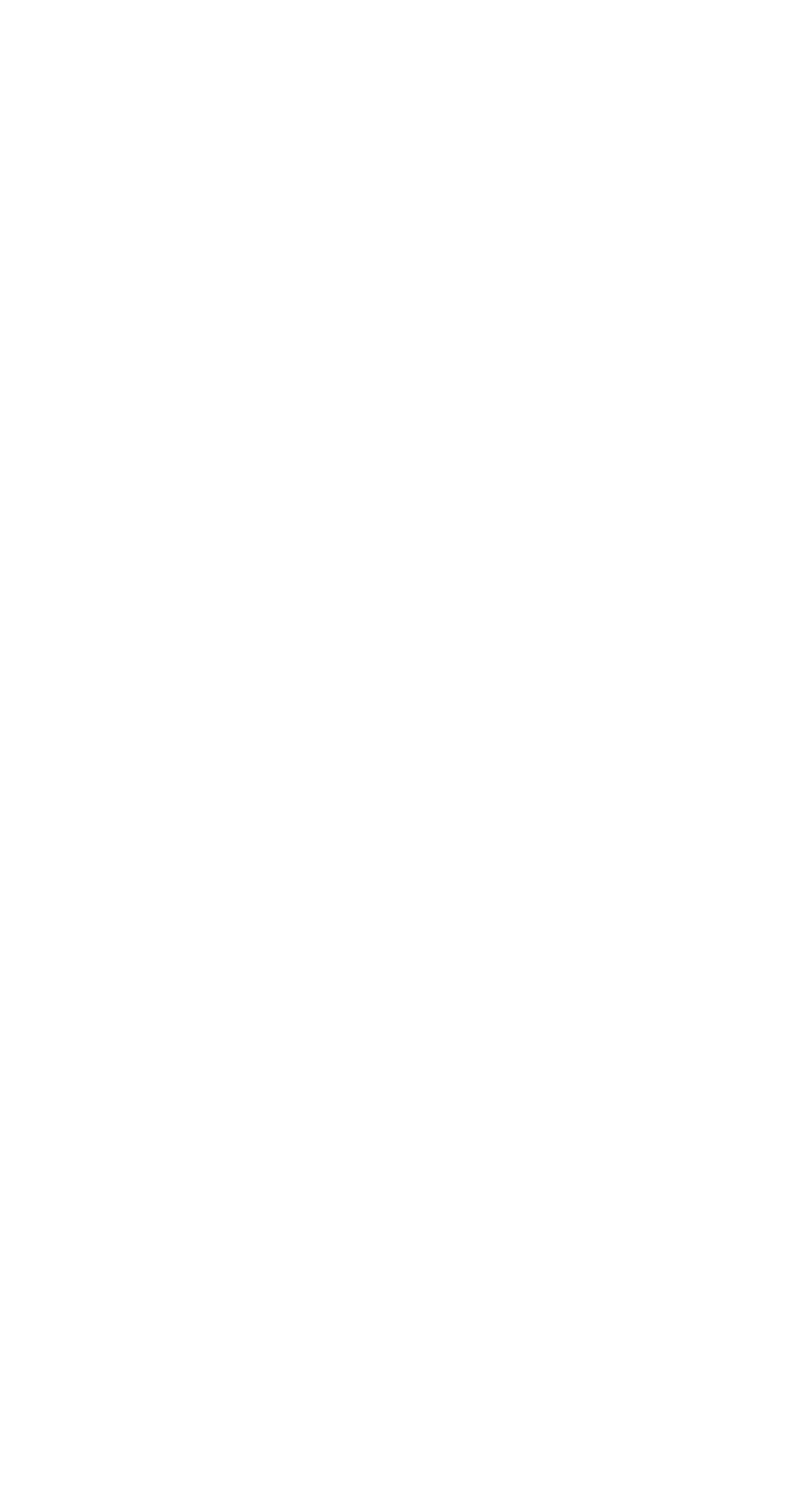
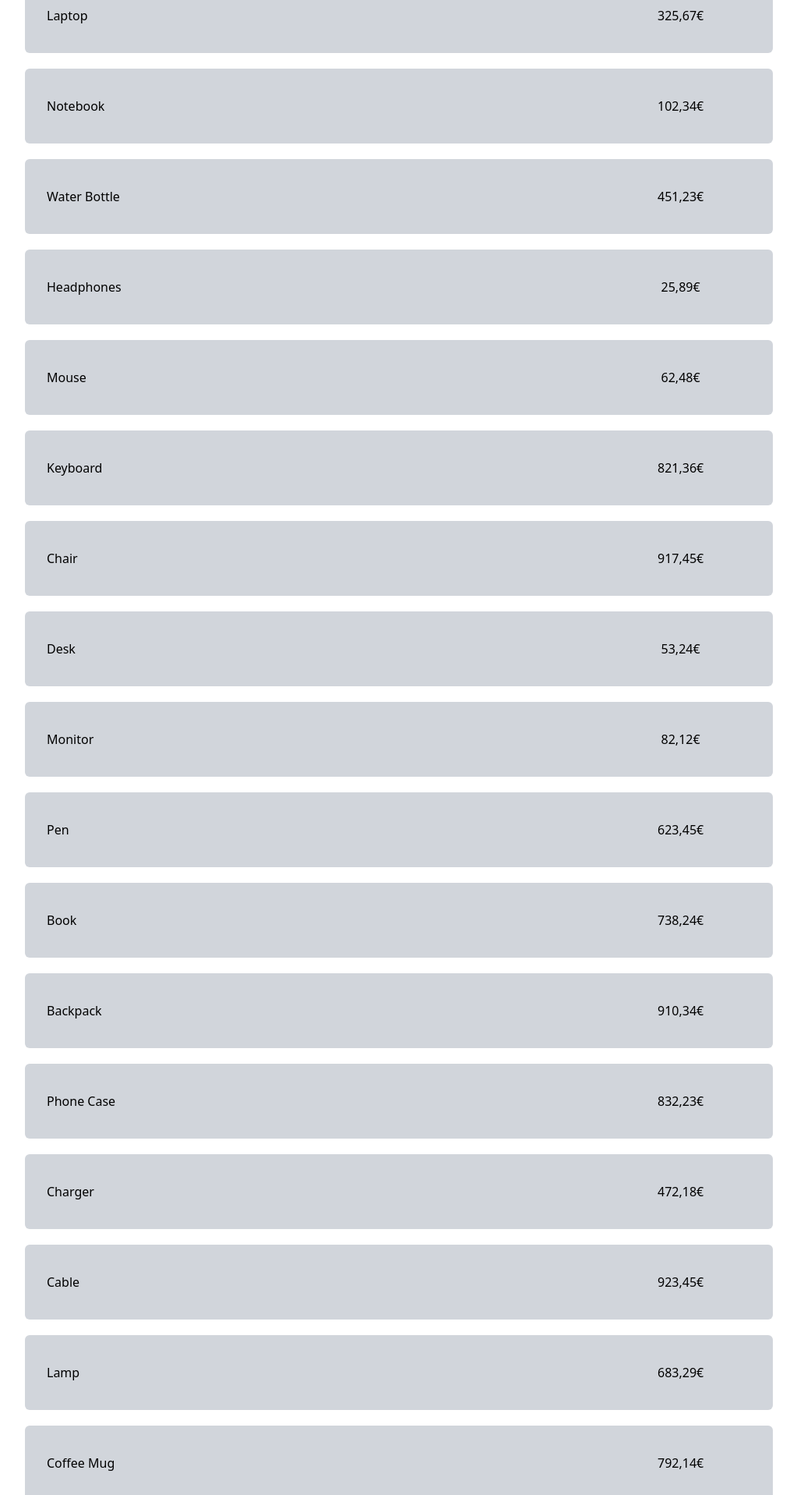
Before and after one commit to drapisarda/dr-web-cards-transactions, a Vue app: page / in a window 1280 px wide. Shown: the part 720-2637 px from the top of the page at 78% size, without its empty margins (128-1151 px from the left). Before the commit the page ends 800 px from the top, so only its background shows below. Built offline with nearby package versions, Linux system fonts and the light colour scheme.

Commit message:
extended transactions

```diff
--- a/src/composables/getTransactions.ts
+++ b/src/composables/getTransactions.ts
@@ -6,7 +6,7 @@ export default async function getTransactions(cardId: string, amountFilterValue:
     throw new Error("Invalid card selected")
   }
 
-  const transactionsModule = await import('../data/transactions.json' as any)
+  const transactionsModule = await import('../data/transactions_extended.json' as any)
   const transactionsContainer : TransactionsContainer = transactionsModule.default
 
   if (cardId in transactionsContainer) {
--- /dev/null
+++ b/src/data/transactions_extended.json
@@ -0,0 +1,396 @@
+{
+  "lkmfkl-mlfkm-dlkfm": [
+    {
+      "id": "lkmlk-5kkm5-55gg",
+      "amount": 123.88,
+      "description": "Food"
+    },
+    {
+      "id": "43mm3-lkm4-55gg",
+      "amount": 33.48,
+      "description": "Snack"
+    },
+    {
+      "id": "eefe-5kkm5-ffeefe",
+      "amount": 28.38,
+      "description": "Tickets"
+    },
+    {
+      "id": "abc12-def34-ghi56",
+      "amount": 325.67,
+      "description": "Laptop"
+    },
+    {
+      "id": "jkl78-mno90-pqr12",
+      "amount": 102.34,
+      "description": "Notebook"
+    },
+    {
+      "id": "stu34-vwx56-yza78",
+      "amount": 451.23,
+      "description": "Water Bottle"
+    },
+    {
+      "id": "bcd12-efg34-hij56",
+      "amount": 25.89,
+      "description": "Headphones"
+    },
+    {
+      "id": "klm78-nop90-qrs12",
+      "amount": 62.48,
+      "description": "Mouse"
+    },
+    {
+      "id": "tuv34-wxy56-zab78",
+      "amount": 821.36,
+      "description": "Keyboard"
+    },
+    {
+      "id": "cde12-fgh34-ijk56",
+      "amount": 917.45,
+      "description": "Chair"
+    },
+    {
+      "id": "def34-ghi56-jkl78",
+      "amount": 53.24,
+      "description": "Desk"
+    },
+    {
+      "id": "efg34-hij56-klm78",
+      "amount": 82.12,
+      "description": "Monitor"
+    },
+    {
+      "id": "fgh34-ijk56-lmn78",
+      "amount": 623.45,
+      "description": "Pen"
+    },
+    {
+      "id": "ghi34-jkl56-mno78",
+      "amount": 738.24,
+      "description": "Book"
+    },
+    {
+      "id": "hij34-klm56-nop78",
+      "amount": 910.34,
+      "description": "Backpack"
+    },
+    {
+      "id": "ijk34-lmn56-opq78",
+      "amount": 832.23,
+      "description": "Phone Case"
+    },
+    {
+      "id": "jkl34-mno56-pqr78",
+      "amount": 472.18,
+      "description": "Charger"
+    },
+    {
+      "id": "klm34-nop56-qrs78",
+      "amount": 923.45,
+      "description": "Cable"
+    },
+    {
+      "id": "lmn34-opq56-rst78",
+      "amount": 683.29,
+      "description": "Lamp"
+    },
+    {
+      "id": "mno34-pqr56-stu78",
+      "amount": 792.14,
+      "description": "Coffee Mug"
+    },
+    {
+      "id": "nop34-qrs56-tuv78",
+      "amount": 63.12,
+      "description": "Sunglasses"
+    },
+    {
+      "id": "opq34-rst56-uvw78",
+      "amount": 234.56,
+      "description": "Watch"
+    },
+    {
+      "id": "pqr34-stu56-vwx78",
+      "amount": 789.45,
+      "description": "Shoes"
+    },
+    {
+      "id": "qrs34-tuv56-wxy78",
+      "amount": 645.23,
+      "description": "Jacket"
+    },
+    {
+      "id": "rst34-uvw56-xyz78",
+      "amount": 527.34,
+      "description": "Gloves"
+    },
+    {
+      "id": "stu34-vwx56-yza78",
+      "amount": 278.45,
+      "description": "Hat"
+    },
+    {
+      "id": "tuv34-wxy56-zab78",
+      "amount": 914.32,
+      "description": "Scarf"
+    },
+    {
+      "id": "uvw34-xyz56-abc78",
+      "amount": 381.45,
+      "description": "Umbrella"
+    },
+    {
+      "id": "vwx34-yza56-bcd78",
+      "amount": 627.89,
+      "description": "Wallet"
+    },
+    {
+      "id": "wxy34-zab56-cde78",
+      "amount": 832.19,
+      "description": "Purse"
+    },
+    {
+      "id": "xyz34-abc56-def78",
+      "amount": 59.34,
+      "description": "Tablet"
+    },
+    {
+      "id": "yza34-bcd56-efg78",
+      "amount": 243.67,
+      "description": "Camera"
+    },
+    {
+      "id": "zab34-cde56-fgh78",
+      "amount": 834.12,
+      "description": "Laptop"
+    },
+    {
+      "id": "abc34-def56-ghi78",
+      "amount": 365.47,
+      "description": "Notebook"
+    },
+    {
+      "id": "bcd34-efg56-hij78",
+      "amount": 713.29,
+      "description": "Water Bottle"
+    },
+    {
+      "id": "cde34-fgh56-ijk78",
+      "amount": 654.78,
+      "description": "Headphones"
+    },
+    {
+      "id": "def34-ghi56-jkl78",
+      "amount": 71.34,
+      "description": "Mouse"
+    },
+    {
+      "id": "efg34-hij56-klm78",
+      "amount": 591.23,
+      "description": "Keyboard"
+    },
+    {
+      "id": "fgh34-ijk56-lmn78",
+      "amount": 857.45,
+      "description": "Chair"
+    }
+  ],
+  "elek-n3lk-4m3lk4": [
+    {
+      "id": "lkmlk-5kkm5-55gg",
+      "amount": 21.88,
+      "description": "T-Shirt"
+    },
+    {
+      "id": "43mm3-lkm4-55gg",
+      "amount": 33.48,
+      "description": "Smart Phone"
+    },
+    {
+      "id": "eefe-5kkm5-ffeefe",
+      "amount": 2.58,
+      "description": "Chocolate Bar"
+    },
+    {
+      "id": "abc12-def34-ghi56",
+      "amount": 815.23,
+      "description": "Desk"
+    },
+    {
+      "id": "jkl78-mno90-pqr12",
+      "amount": 345.78,
+      "description": "Phone Case"
+    },
+    {
+      "id": "stu34-vwx56-yza78",
+      "amount": 128.34,
+      "description": "Tablet"
+    },
+    {
+      "id": "bcd12-efg34-hij56",
+      "amount": 237.45,
+      "description": "Coffee Mug"
+    },
+    {
+      "id": "klm78-nop90-qrs12",
+      "amount": 982.12,
+      "description": "Sunglasses"
+    },
+    {
+      "id": "tuv34-wxy56-zab78",
+      "amount": 765.89,
+      "description": "Watch"
+    },
+    {
+      "id": "cde12-fgh34-ijk56",
+      "amount": 7.34,
+      "description": "Shoes"
+    },
+    {
+      "id": "def34-ghi56-jkl78",
+      "amount": 456.12,
+      "description": "Jacket"
+    },
+    {
+      "id": "efg34-hij56-klm78",
+      "amount": 27.98,
+      "description": "Gloves"
+    },
+    {
+      "id": "fgh34-ijk56-lmn78",
+      "amount": 891.45,
+      "description": "Hat"
+    },
+    {
+      "id": "ghi34-jkl56-mno78",
+      "amount": 710.32,
+      "description": "Scarf"
+    },
+    {
+      "id": "hij34-klm56-nop78",
+      "amount": 456.23,
+      "description": "Umbrella"
+    },
+    {
+      "id": "ijk34-lmn56-opq78",
+      "amount": 384.78,
+      "description": "Wallet"
+    },
+    {
+      "id": "jkl34-mno56-pqr78",
+      "amount": 192.34,
+      "description": "Purse"
+    },
+    {
+      "id": "klm34-nop56-qrs78",
+      "amount": 827.89,
+      "description": "Tablet"
+    },
+    {
+      "id": "lmn34-opq56-rst78",
+      "amount": 681.45,
+      "description": "Camera"
+    },
+    {
+      "id": "mno34-pqr56-stu78",
+      "amount": 374.78,
+      "description": "Laptop"
+    },
+    {
+      "id": "nop34-qrs56-tuv78",
+      "amount": 59.45,
+      "description": "Notebook"
+    },
+    {
+      "id": "opq34-rst56-uvw78",
+      "amount": 417.12,
+      "description": "Water Bottle"
+    },
+    {
+      "id": "pqr34-stu56-vwx78",
+      "amount": 893.23,
+      "description": "Headphones"
+    },
+    {
+      "id": "qrs34-tuv56-wxy78",
+      "amount": 729.34,
+      "description": "Mouse"
+    },
+    {
+      "id": "rst34-uvw56-xyz78",
+      "amount": 516.89,
+      "description": "Keyboard"
+    },
+    {
+      "id": "stu34-vwx56-yza78",
+      "amount": 671.45,
+      "description": "Chair"
+    },
+    {
+      "id": "tuv34-wxy56-zab78",
+      "amount": 243.12,
+      "description": "Desk"
+    },
+    {
+      "id": "uvw34-xyz56-abc78",
+      "amount": 189.34,
+      "description": "Phone Case"
+    },
+    {
+      "id": "vwx34-yza56-bcd78",
+      "amount": 2.89,
+      "description": "Tablet"
+    },
+    {
+      "id": "wxy34-zab56-cde78",
+      "amount": 738.45,
+      "description": "Coffee Mug"
+    },
+    {
+      "id": "xyz34-abc56-def78",
+      "amount": 891.12,
+      "description": "Sunglasses"
+    },
+    {
+      "id": "yza34-bcd56-efg78",
+      "amount": 450.34,
+      "description": "Watch"
+    },
+    {
+      "id": "zab34-cde56-fgh78",
+      "amount": 678.45,
+      "description": "Shoes"
+    },
+    {
+      "id": "abc34-def56-ghi78",
+      "amount": 327.12,
+      "description": "Jacket"
+    },
+    {
+      "id": "bcd34-efg56-hij78",
+      "amount": 457.34,
+      "description": "Gloves"
+    },
+    {
+      "id": "cde34-fgh56-ijk78",
+      "amount": 563.45,
+      "description": "Hat"
+    },
+    {
+      "id": "def34-ghi56-jkl78",
+      "amount": 4.23,
+      "description": "Scarf"
+    },
+    {
+      "id": "efg34-hij56-klm78",
+      "amount": 637.89,
+      "description": "Umbrella"
+    },
+    {
+      "id": "fgh34-ijk56-lmn78",
+      "amount": 32.34,
+      "description": "Wallet"
+    }
+  ]
+}
```
